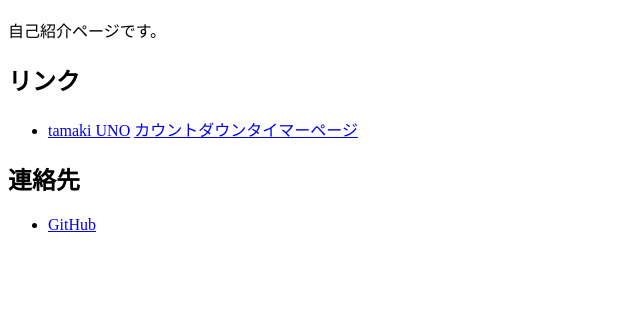
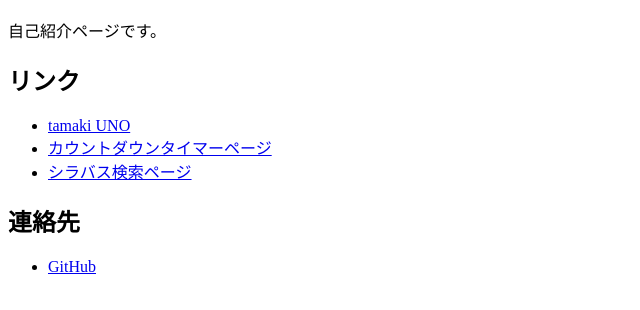
Before and after one commit to tamaki-uno/tamaki-uno, a plain HTML site: page index.html in a window 1280 px wide. Shown: the part 48-358 px from the top of the page, without its empty margins (0-640 px from the left). Drawn offline with Linux system fonts and the light colour scheme.

Commit message:
リンクにシラバス検索ページとカウントダウンタイマーページを追加

```diff
--- a/index.html
+++ b/index.html
@@ -14,7 +14,12 @@
         <ul>
             <li>
                 <a href="tamaki-uno.html">tamaki UNO</a>
+            </li>
+            <li>
                 <a href="https://tamaki-uno.github.io/countdown/">カウントダウンタイマーページ</a>
+            </li>
+            <li>
+                <a href="https://web.sfc.keio.ac.jp/~t23149tu/syllabus/">シラバス検索ページ</a>
             </li>
         </ul>
     </p>
```
